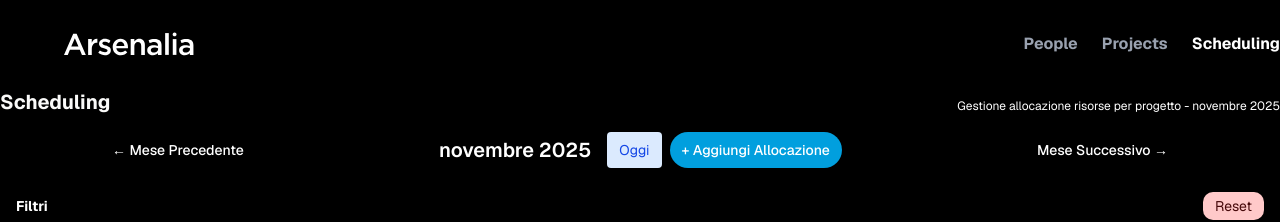
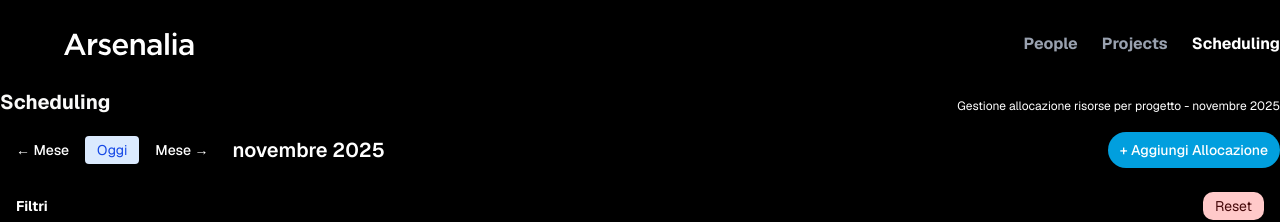
Before and after one commit to giuliozulian/ad-scheduling-app, a Next.js app: page /scheduling in a window 1280 px wide. Shown: the top 222 px of the page. Built offline with nearby package versions, Linux system fonts and the light colour scheme; no server answers; the database is empty; grey boxes are pictures that could not be loaded.

Commit message:
refactor: improve MonthNavigation layout and button functionality

```diff
--- a/components/schedule/DayCell.tsx
+++ b/components/schedule/DayCell.tsx
@@ -35,8 +35,8 @@ function getCellColor(
   if (dailyTotal > 8) {
     return 'bg-purple-500 text-white';
   }
-  // 8 ore = rosso
-  if (hours === 8) {
+  // Se la somma delle allocazioni nel giorno è esattamente 8, tutte le celle coinvolte sono rosse
+  if (dailyTotal === 8 && hours > 0) {
     return 'bg-red-500 text-white';
   }
   // Tra 0.5 e 7.5 = giallo
--- a/components/schedule/MonthNavigation.tsx
+++ b/components/schedule/MonthNavigation.tsx
@@ -37,25 +37,34 @@ export function MonthNavigation({
   };
 
   return (
-    <div className="mt-4 flex items-center justify-between rounded-lg px-24">
+    <div className="mt-4 flex items-center justify-between rounded-lg px-0">
+      <div className="flex items-center">
         <button
           onClick={handlePrevMonth}
-        className="rounded-lg px-4 py-2 text-sm font-medium text-white transition-colors hover:bg-gray-200"
+          className="rounded-lg px-4 py-2 text-sm font-medium text-white transition-colors hover:bg-gray-200 hover:text-black"
         >
-        ← Mese Precedente
+          ← Mese
         </button>
-
-      <div className="flex items-center gap-4">
-        <h2 className="text-xl font-semibold text-white">
-          {getMonthName(month)} {year}
-        </h2>
-        <div className="flex gap-2">
         <button
           onClick={handleToday}
           className="rounded bg-blue-100 px-3 py-1 text-sm text-blue-700 hover:bg-blue-200"
         >
           Oggi
         </button>
+        <button
+          onClick={handleNextMonth}
+          className="rounded-lg px-4 py-2 text-sm font-medium text-white transition-colors hover:bg-gray-200 hover:text-black"
+        >
+          Mese →
+        </button>
+
+        <h2 className="mx-2 text-xl font-semibold text-white">
+          {getMonthName(month)} {year}
+        </h2>
+      </div>
+
+      <div className="flex items-center gap-4">
+        <div className="flex gap-2">
           {onAddAllocation && (
             <button
               onClick={onAddAllocation}
@@ -66,13 +75,6 @@ export function MonthNavigation({
           )}
         </div>
       </div>
-
-      <button
-        onClick={handleNextMonth}
-        className="rounded-lg px-4 py-2 text-sm font-medium text-white transition-colors hover:bg-gray-200"
-      >
-        Mese Successivo →
-      </button>
     </div>
   );
 }
```
Lines whose indentation alone changed are shown as unchanged.
